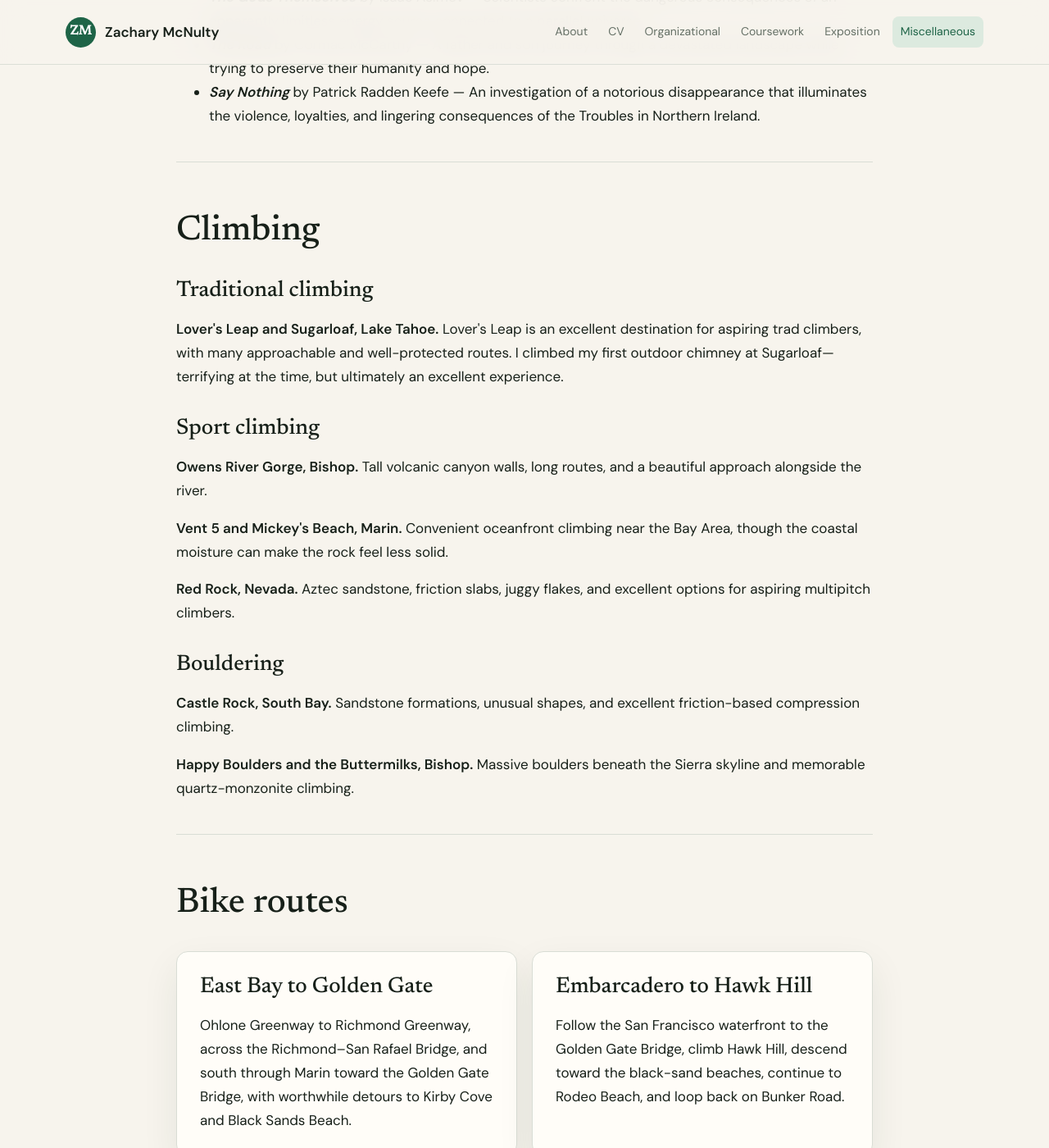
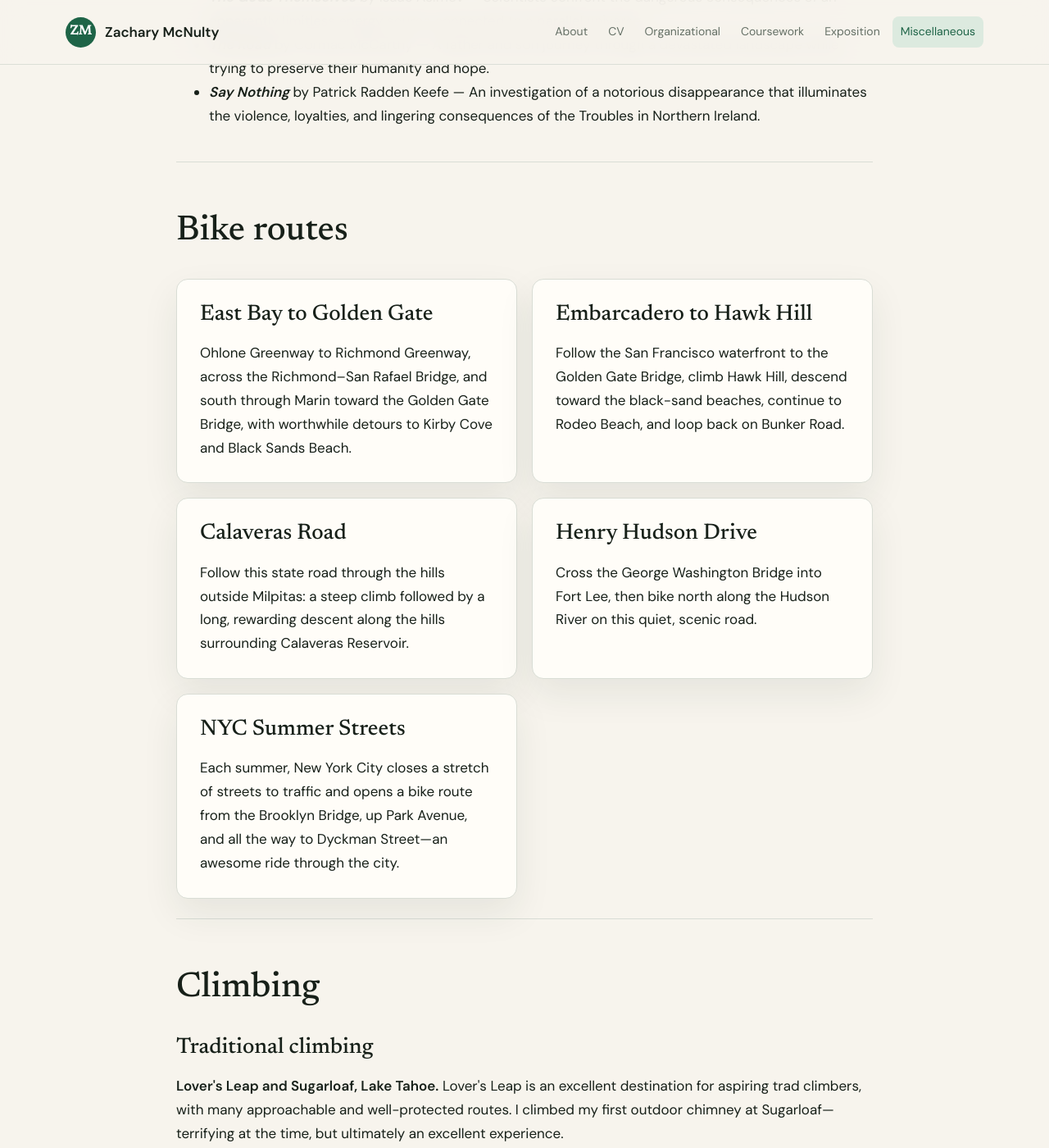
Before and after one commit to zackmcnulty/zackmcnulty.github.io, a Jekyll site: the page built from miscellaneous.html, in a window 1280 px wide and 1400 px high, scrolled down 1787 px. Shown: the whole window at 82% size. Built offline with Jekyll 4.4.1, drawn with Linux system fonts in a browser that asks for light colours.

Commit message:
added more bike rides

```diff
--- a/miscellaneous.html
+++ b/miscellaneous.html
@@ -42,6 +42,17 @@ permalink: /miscellaneous/
   </section>
 
   <section class="section-block">
+    <h2>Bike routes</h2>
+    <div class="cards">
+      <div class="card"><h3>East Bay to Golden Gate</h3><p>Ohlone Greenway to Richmond Greenway, across the Richmond–San Rafael Bridge, and south through Marin toward the Golden Gate Bridge, with worthwhile detours to Kirby Cove and Black Sands Beach.</p></div>
+      <div class="card"><h3>Embarcadero to Hawk Hill</h3><p>Follow the San Francisco waterfront to the Golden Gate Bridge, climb Hawk Hill, descend toward the black-sand beaches, continue to Rodeo Beach, and loop back on Bunker Road.</p></div>
+      <div class="card"><h3>Calaveras Road</h3><p>Follow this state road through the hills outside Milpitas: a steep climb followed by a long, rewarding descent along the hills surrounding Calaveras Reservoir.</p></div>
+      <div class="card"><h3>Henry Hudson Drive</h3><p>Cross the George Washington Bridge into Fort Lee, then bike north along the Hudson River on this quiet, scenic road.</p></div>
+      <div class="card"><h3>NYC Summer Streets</h3><p>Each summer, New York City closes a stretch of streets to traffic and opens a bike route from the Brooklyn Bridge, up Park Avenue, and all the way to Dyckman Street—an awesome ride through the city.</p></div>
+    </div>
+  </section>
+
+  <section class="section-block">
     <h2>Climbing</h2>
     <h3>Traditional climbing</h3>
     <p><strong>Lover's Leap and Sugarloaf, Lake Tahoe.</strong> Lover's Leap is an excellent destination for aspiring trad climbers, with many approachable and well-protected routes. I climbed my first outdoor chimney at Sugarloaf—terrifying at the time, but ultimately an excellent experience.</p>
@@ -55,14 +66,6 @@ permalink: /miscellaneous/
   </section>
 
   <section class="section-block">
-    <h2>Bike routes</h2>
-    <div class="cards">
-      <div class="card"><h3>East Bay to Golden Gate</h3><p>Ohlone Greenway to Richmond Greenway, across the Richmond–San Rafael Bridge, and south through Marin toward the Golden Gate Bridge, with worthwhile detours to Kirby Cove and Black Sands Beach.</p></div>
-      <div class="card"><h3>Embarcadero to Hawk Hill</h3><p>Follow the San Francisco waterfront to the Golden Gate Bridge, climb Hawk Hill, descend toward the black-sand beaches, continue to Rodeo Beach, and loop back on Bunker Road.</p></div>
-    </div>
-  </section>
-
-  <section class="section-block">
     <h2>Project Euler</h2>
     <p>When I have time, I enjoy working through <a href="https://projecteuler.net/about">Project Euler</a>: a mix of mathematical and computational puzzles that reward both algorithmic thinking and elementary number theory.</p>
     <img src="https://projecteuler.net/profile/zjm98.png" alt="Zachary McNulty's Project Euler profile badge">
```
